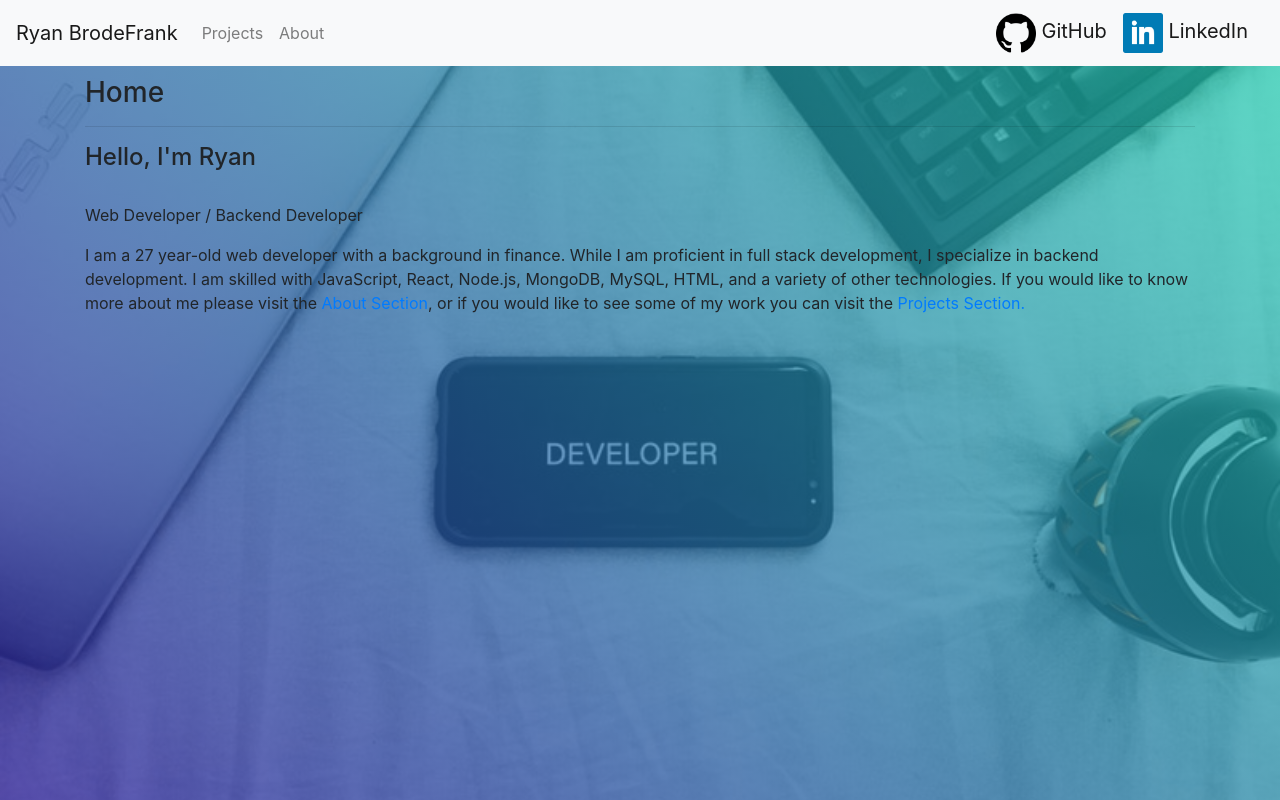
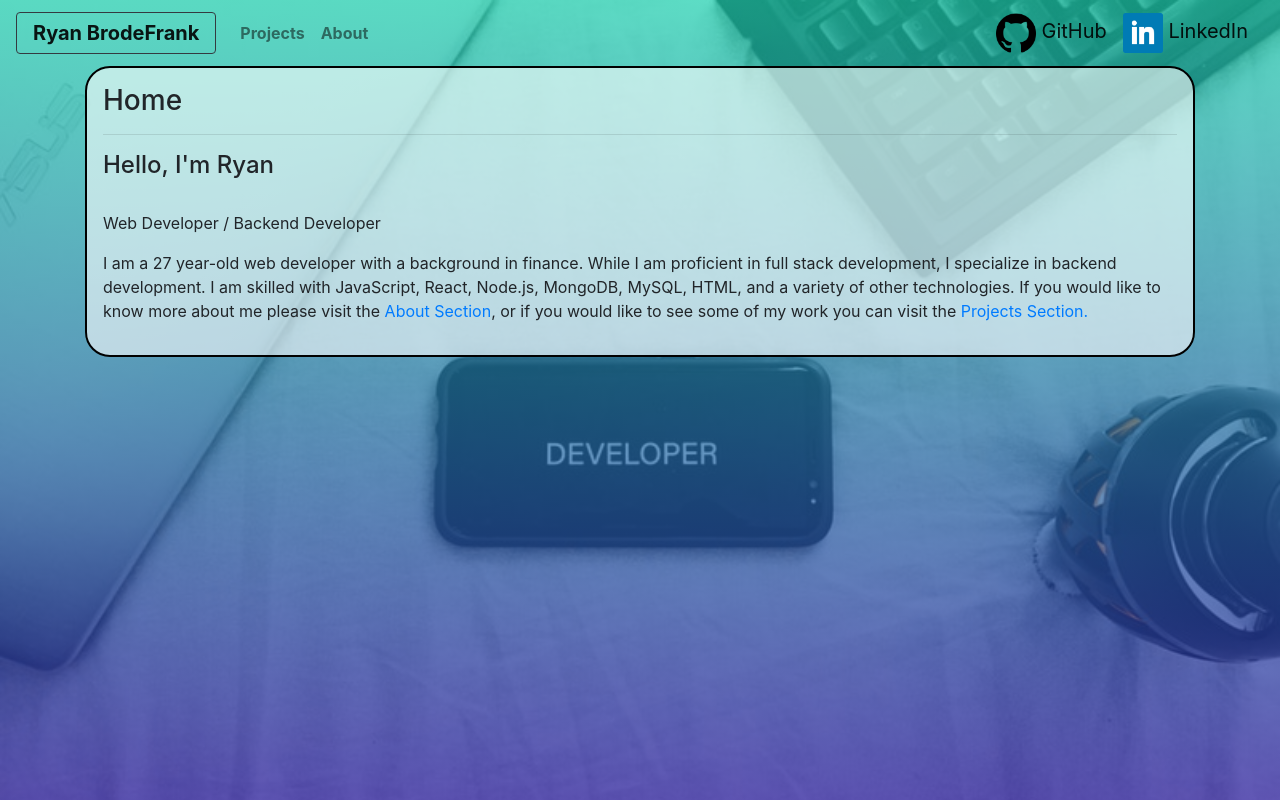
Before and after one commit to rbrodefrank/Portfolio, a React (Create React App) app: page / in a window 1280 px wide. Built offline with nearby package versions, Linux system fonts and the light colour scheme; the HTML template or start-up script is replaced by a standard one.

Commit message:
edited navbar, created background cards, and adjusted varius cssfiles

```diff
--- a/src/components/Background.css
+++ b/src/components/Background.css
@@ -1,6 +1,6 @@
 .gradient {
-  background: -moz-linear-gradient(45deg, rgba(42, 27, 161, 0.7), rgba(29, 210, 177, 0.7) 100%);
-  background: -webkit-linear-gradient(45deg, rgba(42, 27, 161, 0.7), rgba(29, 210, 177, 0.7) 100%);
-  background: -o-linear-gradient(45deg, rgba(42, 27, 161, 0.7), rgba(29, 210, 177, 0.7) 100%);
-  background: linear-gradient(to 45deg, rgba(42, 27, 161, 0.7), rgba(29, 210, 177, 0.7) 100%);
+  background: -moz-linear-gradient(90deg, rgba(42, 27, 161, 0.7), rgba(29, 210, 177, 0.7) 100%);
+  background: -webkit-linear-gradient(90deg, rgba(42, 27, 161, 0.7), rgba(29, 210, 177, 0.7) 100%);
+  background: -o-linear-gradient(90deg, rgba(42, 27, 161, 0.7), rgba(29, 210, 177, 0.7) 100%);
+  background: linear-gradient(to 90deg, rgba(42, 27, 161, 0.7), rgba(29, 210, 177, 0.7) 100%);
 }
--- a/src/components/NavBar.js
+++ b/src/components/NavBar.js
@@ -13,20 +13,19 @@ class Navigation extends Component {
   render() {
     return (
       <div>
-        <div style={{ minWidth: "325px", minHeight: "66px" }}></div>
-        <nav className="navbar navbar-expand-sm navbar-light bg-light fixed-top scrolling-navbar" style={{ minWidth: "325px", minHeight: "66px" }}>
+        <nav className="navbar navbar-expand-sm navbar-light" style={{ minWidth: "325px", minHeight: "66px" }}>
           {/* className for Nav: fixed-top scrolling-navbar */}
-          <a className="navbar-brand" id="main" href="/">Ryan BrodeFrank</a>
+          <a className="navbar-brand font-weight-bold px-3 border border-dark rounded" id="main" href="/">Ryan BrodeFrank</a>
           <button class="navbar-toggler" type="button" data-toggle="collapse" data-target="#navbarNav" aria-controls="navbarNav" aria-expanded="false" aria-label="Toggle navigation">
             <span class="navbar-toggler-icon"></span>
           </button>
           <div className="collapse navbar-collapse" id="navbarNav">
             <ul className="navbar-nav mr-auto">
               <li className="nav-item">
-                <a className="nav-link active" id="projects" href="/projects">Projects</a>
+                <a className="nav-link active font-weight-bold" id="projects" href="/projects">Projects</a>
               </li>
               <li className="nav-item">
-                <a className="nav-link" id="about" href="/about">About</a>
+                <a className="nav-link font-weight-bold" id="about" href="/about">About</a>
               </li>
             </ul>
             <ul className="navbar-nav">
--- a/src/components/Project.css
+++ b/src/components/Project.css
@@ -36,10 +36,15 @@
 }
 
 .project {
+  height: 90%;
   margin: auto;
   margin-top: 15px;
   margin-bottom: 15px;
   max-width: 350px;
+  border: .125rem solid black;
+  border-radius: 25px;
+  padding: 1rem!important;
+  background-color: rgba(255, 255, 255, .6);
 }
 
 a:hover .images {
--- a/src/pages/About.js
+++ b/src/pages/About.js
@@ -1,5 +1,6 @@
 import React, { Component } from 'react';
 import profilePic from "../images/profile_pic.jpg";
+import "./Pages.css"
 
 class About extends Component {
   style = {
@@ -11,7 +12,7 @@ class About extends Component {
   }
   render() {
     return (
-      <div style={{marginBottom: "10px", marginTop: "10px"}}>
+      <div className="backgroundCard">
         <h3>About Me</h3>
         <hr />
         <img id="profile-picture" style={this.style.image} src={profilePic} alt="Headshot of Ryan BrodeFrank" />
--- a/src/pages/Home.js
+++ b/src/pages/Home.js
@@ -1,9 +1,10 @@
 import React, { Component } from 'react';
+import "./Pages.css"
 
 class Home extends Component {
   render() {
     return (
-      <div style={{marginBottom: "10px", marginTop: "10px"}}>
+      <div className="backgroundCard">
         <h3>Home</h3>
         <hr />
 
--- /dev/null
+++ b/src/pages/Pages.css
@@ -0,0 +1,7 @@
+.backgroundCard {
+  height: 90%;
+  border: .125rem solid black;
+  border-radius: 25px;
+  padding: 1rem!important;
+  background-color: rgba(255, 255, 255, .6);
+}
```
